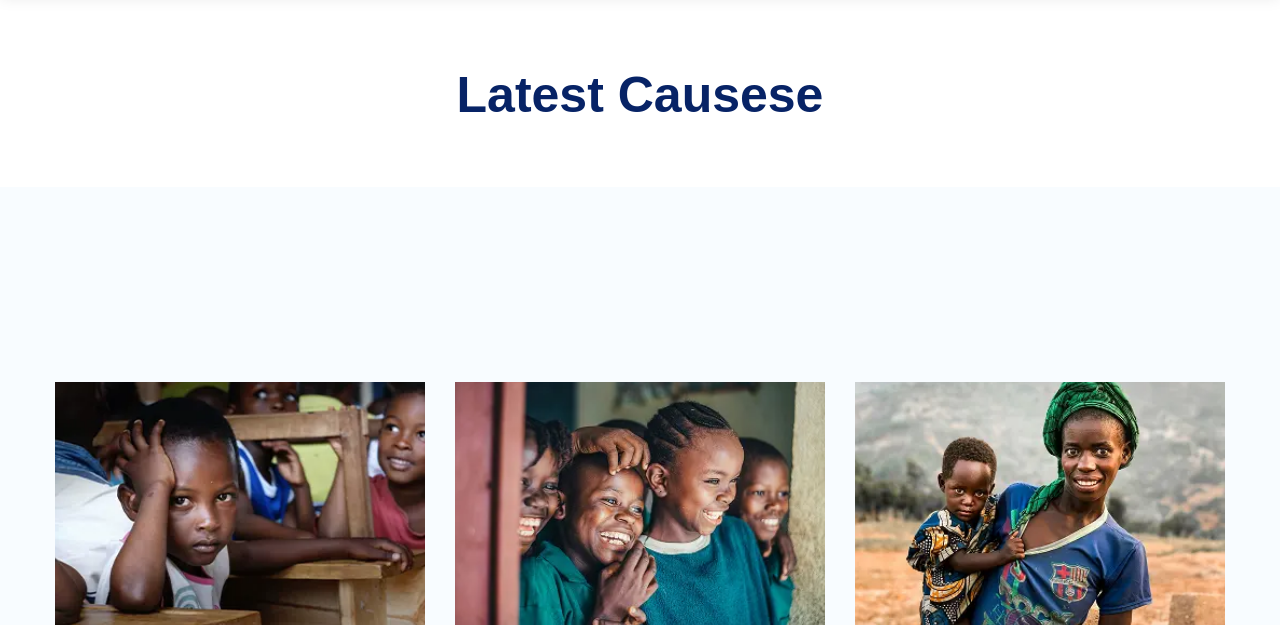
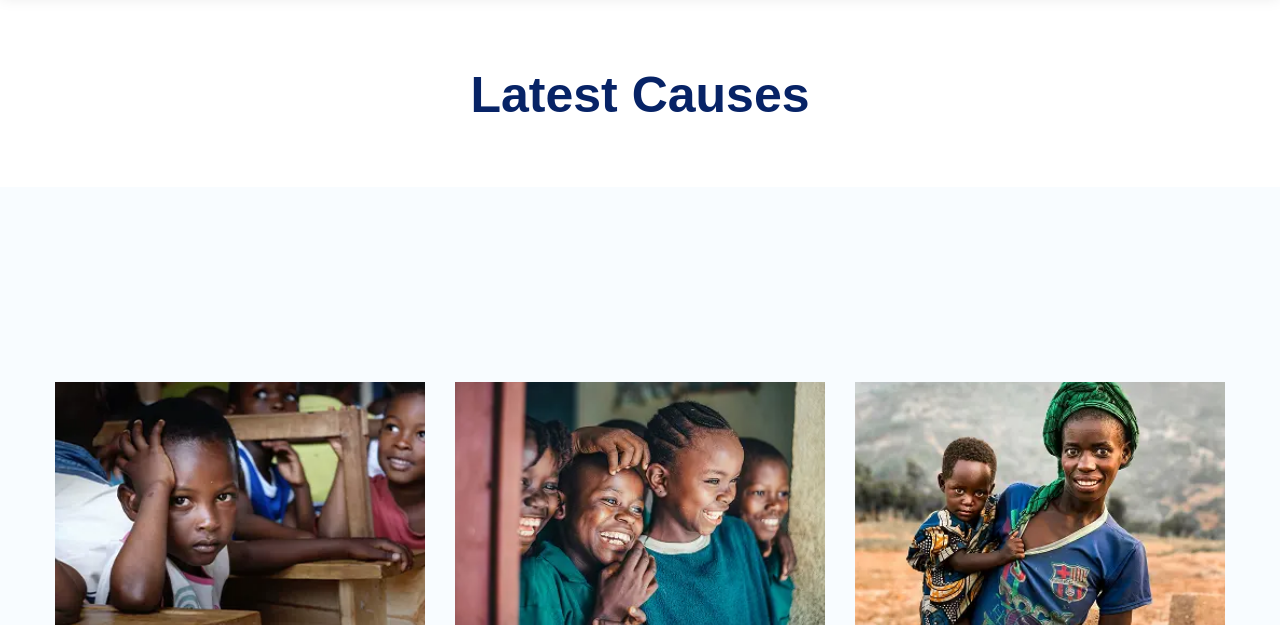
Before and after one commit to jonathan1965/InziraInitiative, a plain HTML site: page program.html in a window 1280 px wide. Shown: the part 177-802 px from the top of the page. Drawn offline with Linux system fonts and the light colour scheme; a web font is replaced by a local one.

Commit message:
make it better

```diff
--- a/program.html
+++ b/program.html
@@ -137,7 +137,7 @@
                 <div class="row">
                     <div class="col-xl-12">
                         <div class="hero-cap hero-cap2 pt-20 text-center">
-                            <h2>latest causese </h2>
+                            <h2>latest causes </h2>
                         </div>
                     </div>
                 </div>
```
